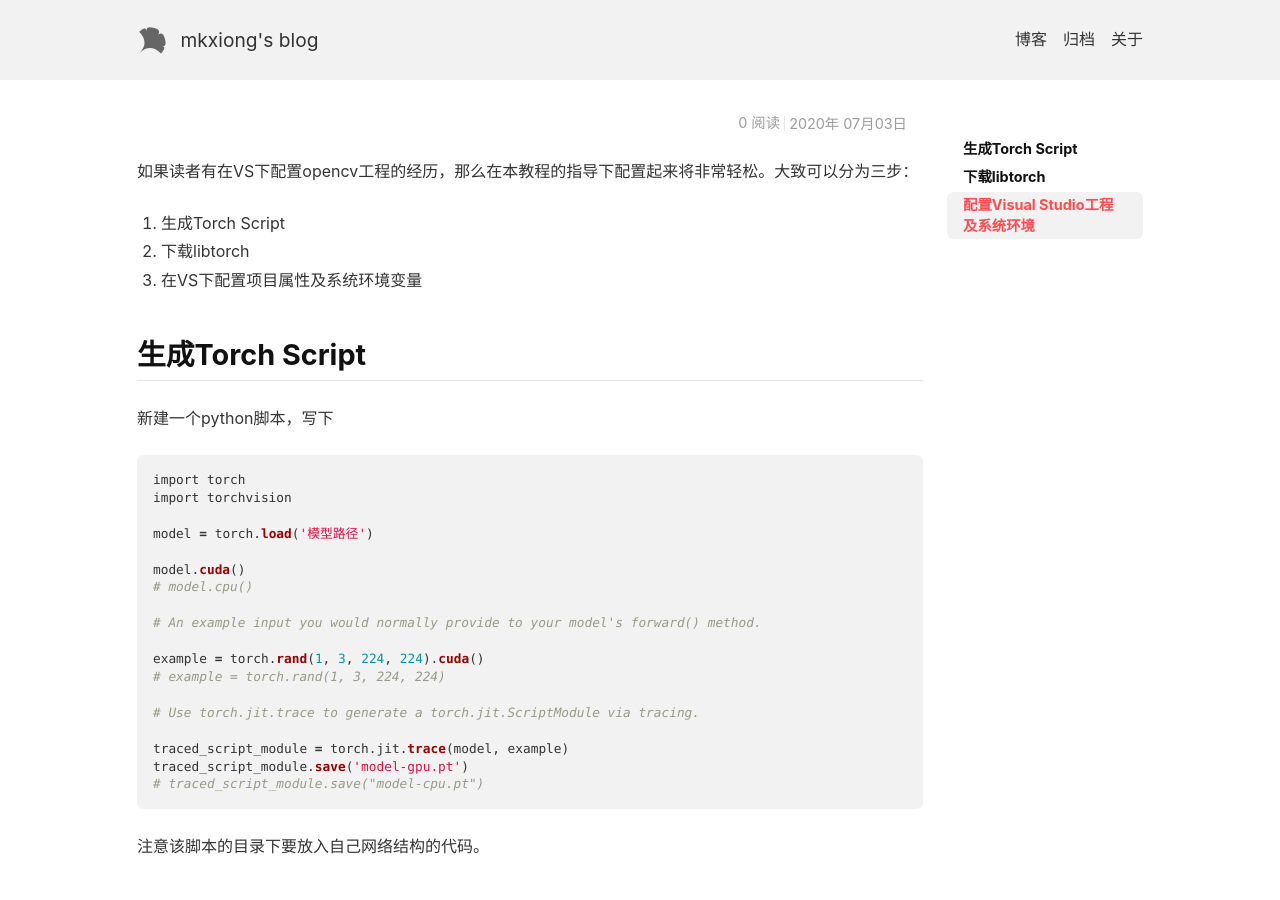
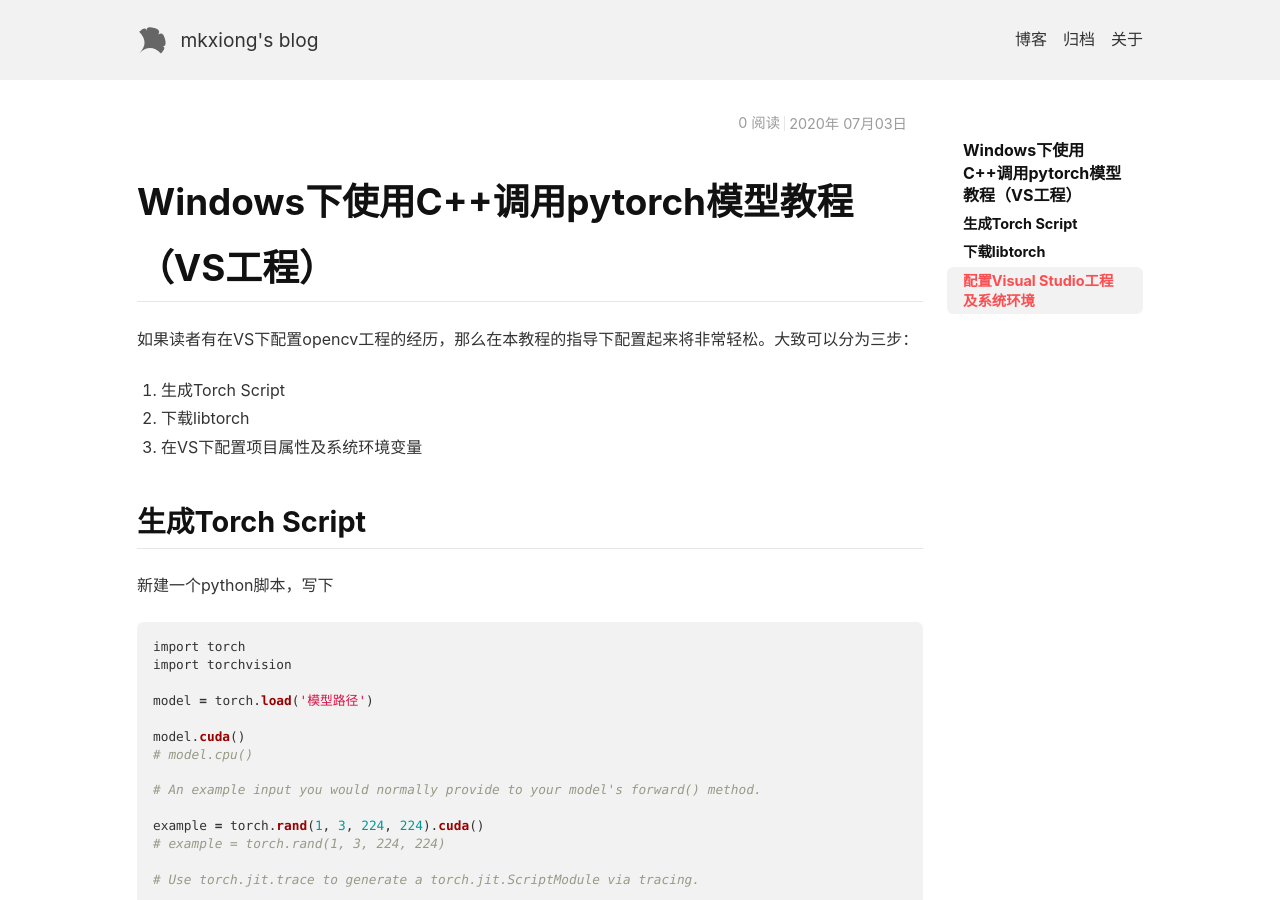
Before and after one commit to MingkangXiong/MingkangXiong.github.io, a Jekyll site: the page built from _posts/2020-07-03-Windows下使用C++调用pytorch模型教程（VS工程）.md, in a window 1280 px wide and 900 px high. Built offline with Jekyll 4.4.1, drawn with Linux system fonts in a browser that asks for light colours; nearby versions of some CDN libraries; our own code applies the rules of GitHub Pages for plain Markdown files.

Commit message:
Update 2020-07-03-Windows下使用C++调用pytorch模型教程（VS工程）.md

```diff
--- a/_posts/2020-07-03-Windows下使用C++调用pytorch模型教程（VS工程）.md
+++ b/_posts/2020-07-03-Windows下使用C++调用pytorch模型教程（VS工程）.md
@@ -6,6 +6,8 @@ tags: pytorch
 windows
 vs
 ---
+
+# Windows下使用C++调用pytorch模型教程（VS工程）
 
 如果读者有在VS下配置opencv工程的经历，那么在本教程的指导下配置起来将非常轻松。大致可以分为三步：
 1. 生成Torch Script
```
